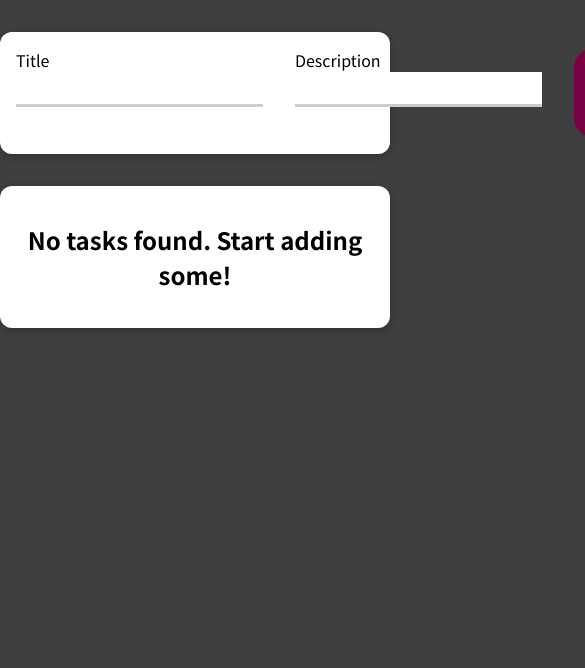
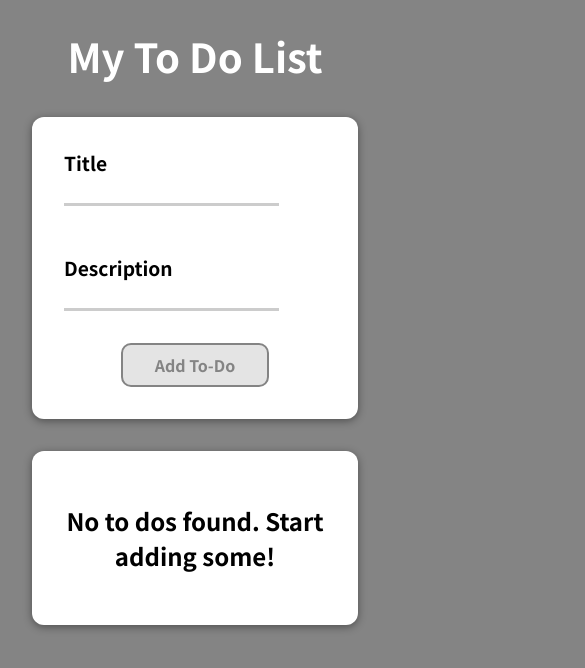
Before and after one commit to sopoour/to-do-app, a React (Create React App) app: page / in a window 390 px wide. Shown: the top 668 px of the page, 585 px wide, since content can reach past the window. Built offline with nearby package versions, Linux system fonts and the light colour scheme.

Commit message:
Finished styling with responsivness

```diff
--- a/src/App.js
+++ b/src/App.js
@@ -33,6 +33,7 @@ function App() {
 
   return (
     <React.Fragment>
+      <h1 style={{color: "white", textAlign: "center", fontSize: "2.5rem"}}>My To Do List</h1>
       <NewToDo onAddToDo={handleAddToDo} />
       <ToDos items={toDos} onRemoveToDo={handleRemoveToDo} />
     </React.Fragment>
--- a/src/components/NewToDo/ToDoForm.js
+++ b/src/components/NewToDo/ToDoForm.js
@@ -28,13 +28,14 @@ const ToDoForm = (props) => {
 
   let formIsValid = false;
 
+  if (enteredNameIsValid && enteredDescriptionIsValid) {
+    formIsValid = true;
+  }
+
   const handleSubmit = (event) => {
     //prevent that request is sent and that the page reloads when I click on "add task" button
     event.preventDefault();
 
-    if (enteredNameIsValid && enteredDescriptionIsValid) {
-      formIsValid = true;
-    }
     //when form is not valid then exit
     if (!formIsValid) {
       return;
@@ -48,6 +49,7 @@ const ToDoForm = (props) => {
 
   return (
     <form className={classes.form} onSubmit={handleSubmit}>
+      <div className={classes.inputArea}>
         <div>
           <label>Title</label>
           <input
@@ -57,7 +59,7 @@ const ToDoForm = (props) => {
             onBlur={handleTitleBlur}
           />
           {titleHasError && (
-          <p className="error-text">Title must not be empty.</p>
+            <p className={classes.errorText}>Title must not be empty.</p>
           )}
         </div>
         <div>
@@ -69,11 +71,12 @@ const ToDoForm = (props) => {
             onBlur={handleDescriptionBlur}
           />
           {descriptionHasError && (
-          <p className="error-text">Description must not be empty.</p>
+            <p className={classes.errorText}>Description must not be empty.</p>
           )}
         </div>
+      </div>
 
-      <button>Add To-Do</button>
+      <button disabled={!formIsValid}>Add To-Do</button>
     </form>
   );
 };
--- a/src/components/NewToDo/ToDoForm.module.css
+++ b/src/components/NewToDo/ToDoForm.module.css
@@ -1,18 +1,50 @@
 .form {
   display: flex;
+  flex-flow: column wrap;
   justify-content: space-between;
+  align-items: center;
+  gap: 2rem;
+}
+
+.form .inputArea {
+  display: flex;
+  flex-flow: row wrap;
+  gap: 3rem;
+}
+
+.form button {
+  display: flex;
+  align-self: center;
+  font-weight: bold;
+}
+
+.form button:disabled {
+  background-color: #E4E4E4;
+  border-color: #848484;
+  color: #848484;
+  cursor: not-allowed;
+}
+
+.form label {
+  font-weight: bold;
+  font-size: 1.2rem;
 }
 
 .form input {
-  font:inherit;
+  display: flex;
   padding: 0.25rem;
   border: none;
   border-bottom: 3px solid #ccc;
+  font-size: 1rem;
   flex: 1;
-  margin-right: 2rem;
 }
 
 .form input:focus {
   outline: none;
-  border-color: #7a0144;
+  border-color: rgba(244, 162, 97, 1);
 }
+
+.form .errorText {
+  color: #e44d10;
+  font-size: 0.9rem;
+}
--- a/src/components/ToDos/ToDoItem.js
+++ b/src/components/ToDos/ToDoItem.js
@@ -3,8 +3,10 @@ import classes from "./ToDoItem.module.css";
 const ToDoItem = (props) => {
   return (
     <li className={classes.task}>
-      <h1>{props.task.title}</h1>
-      <p>{props.task.description}</p>
+      <div className={classes.text}>
+        <h1>{props.task.title}</h1>
+        <p>{props.task.description}</p>
+      </div>
       <button onClick={props.onRemove}>Remove</button>
     </li>
   );
--- a/src/components/ToDos/ToDoItem.module.css
+++ b/src/components/ToDos/ToDoItem.module.css
@@ -1,10 +1,23 @@
 .task {
-  border-bottom: 1px solid #ccc;
+  display: flex;
+  flex-flow: column wrap;
+  justify-content: space-between;
+  gap: 1rem;
+  border: 1px solid #D0D5DC;
+  border-radius: 12px;
+  box-shadow: 0 1px 8px rgba(0, 0, 0, 0.25);
+  background-color: #E8EAEE;
   padding: 1rem;
   font-weight: bold;
-  font-size: 1.25rem;
+  font-size: 1rem;
 }
 
-.task:last-of-type {
-  border-bottom: none;
+button {
+  align-self: flex-end;
 }
+
+.text {
+  display: flex;
+  flex-flow: column wrap;
+  margin: 0;
+}
--- a/src/components/ToDos/ToDos.js
+++ b/src/components/ToDos/ToDos.js
@@ -12,7 +12,7 @@ const ToDos = (props) => {
     props.onRemoveToDo(removeItem);
   };
 
-  let taskList = <h2>No tasks found. Start adding some!</h2>;
+  let taskList = <h2>No to dos found. Start adding some!</h2>;
 
   if (props.items.length > 0) {
     taskList = (
--- a/src/components/ToDos/ToDos.module.css
+++ b/src/components/ToDos/ToDos.module.css
@@ -1,10 +1,14 @@
 .container {
   text-align: center;
+
 }
 
 .container ul {
+  display: flex;
+  flex-flow: column wrap;
   list-style: none;
   margin: 0;
   padding: 0;
   text-align: left;
+  gap: 1.5rem;
 }
--- a/src/components/UI/Section.module.css
+++ b/src/components/UI/Section.module.css
@@ -1,8 +1,7 @@
 .section {
-  max-width: 40rem;
-  margin: 2rem auto;
+  margin: 2rem;
   background-color: white;
-  padding: 1rem;
+  padding: 2rem;
   border-radius: 12px;
-  box-shadow: 0 2px 8px rgba(0, 0, 0, 0.25);
+  box-shadow: 0 2px 8px rgba(0, 0, 0, 0.4);
 }
--- a/src/index.css
+++ b/src/index.css
@@ -10,21 +10,21 @@ html {
 
 body {
   margin: 0;
-  background-color: #3f3f3f;
+  background-color: #848484;
 }
 
 button {
   cursor: pointer;
   font: inherit;
-  background-color: #7a0144;
-  border: 1px solid #7a0144;
-  border-radius: 20px;
+  background-color: rgba(	244, 162, 97, 1);
+  border: 2px solid #E46F10;
+  border-radius: 10px;
   padding: 0.5rem 2rem;
   color: white;
 }
 
 button:hover,
 button:active {
-  background-color: #9c095a;
-  border-color: #9c095a;
+  background-color: #E46F10;
+  border-color: #E46F10;
 }
```
Also changed, not shown: 1 other file (tests, documents, lock files or other folders). Lines whose indentation alone changed are shown as unchanged.
